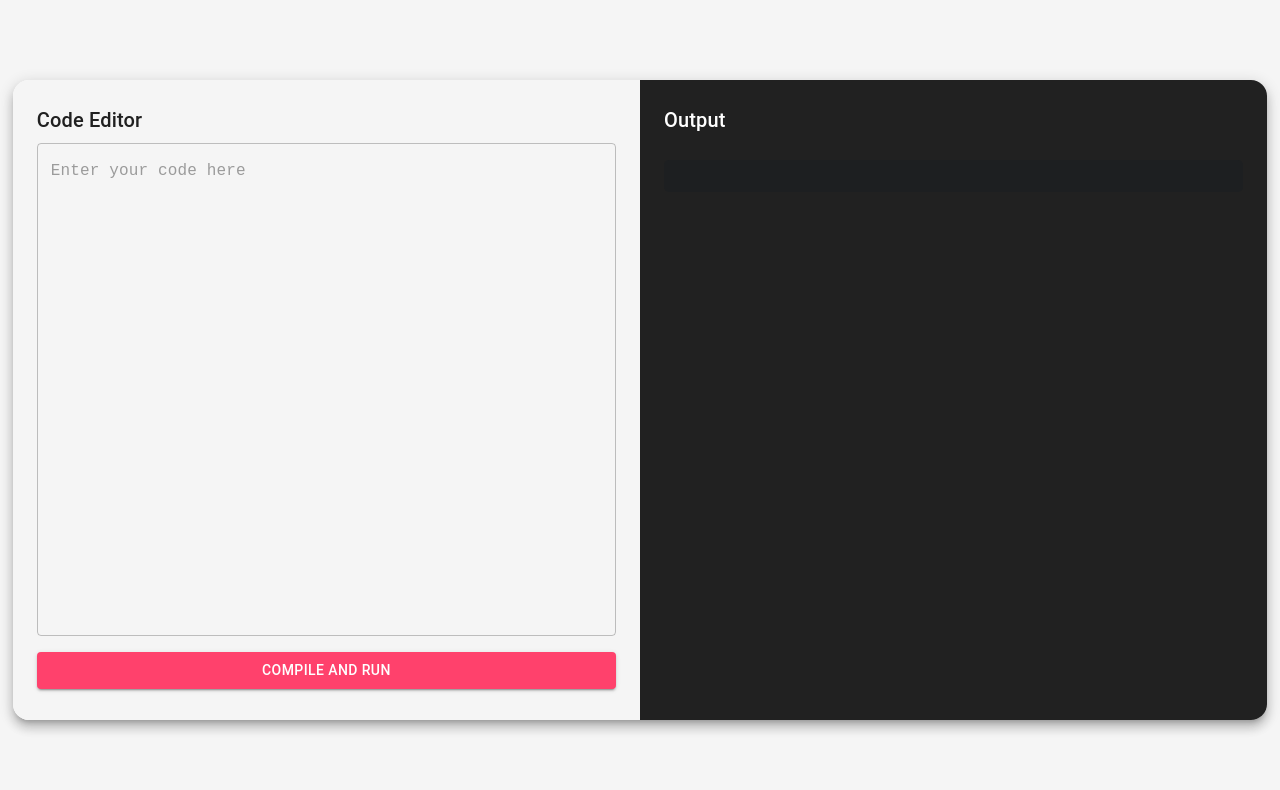
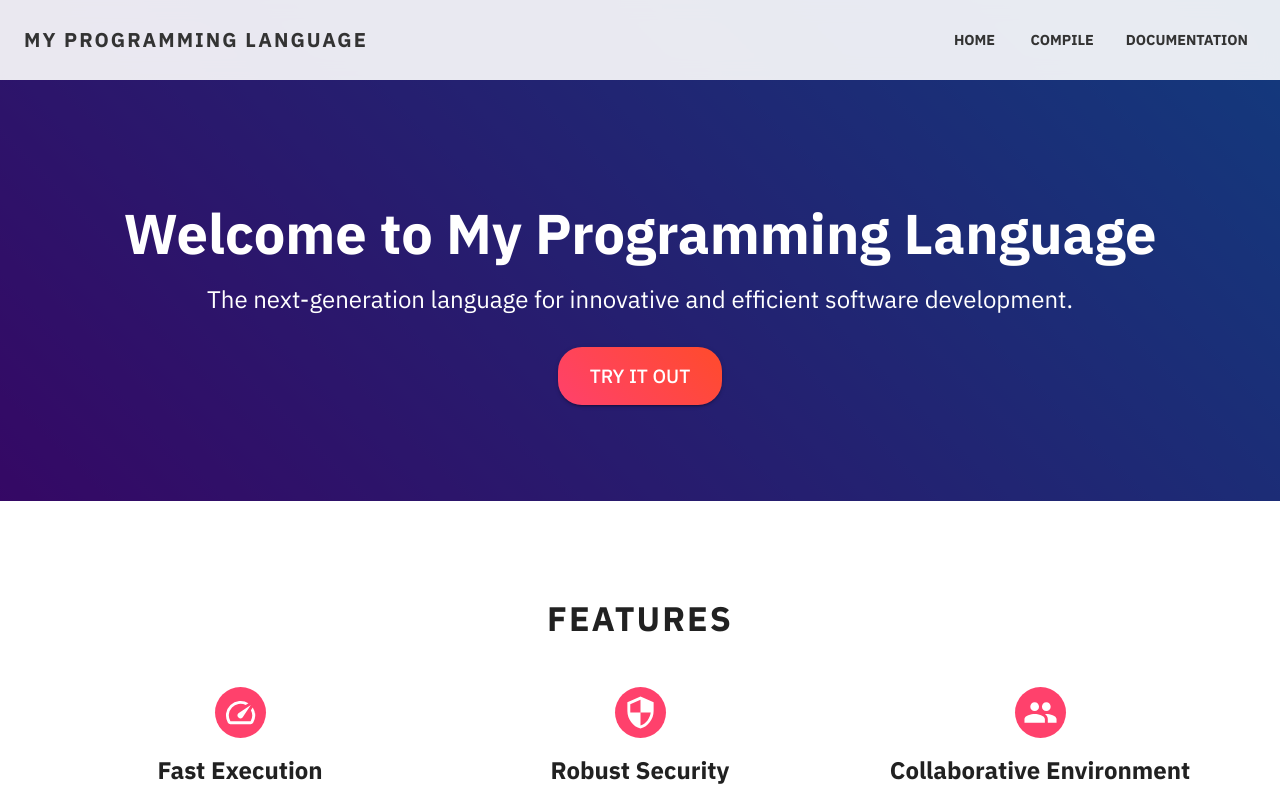
Before and after one commit to cee8/prog-lang-template, a React (Create React App) app: page / in a window 1280 px wide. Shown: the top 790 px of the page. Built offline with nearby package versions, Linux system fonts and the light colour scheme.

Commit message:
Fixed console and made the home icons pink to match with the rest of the website.

```diff
--- a/src/App.js
+++ b/src/App.js
@@ -1,115 +1,40 @@
-// src/pages/CompilationPage/CompilationPage.jsx
-import React, { useState } from 'react';
-import { Box, Typography, TextField, Button, Paper, styled } from '@mui/material';
-import { Prism as SyntaxHighlighter } from 'react-syntax-highlighter';
-import { atomDark } from 'react-syntax-highlighter/dist/esm/styles/prism';
-import axios from 'axios';
+import React from 'react';
+import { BrowserRouter as Router, Routes, Route } from 'react-router-dom';
+import Header from './components/Header/Header';
+import Footer from './components/Footer/Footer'; // Adjust the path as necessary
+import HomePage from './pages/HomePage/HomePage'; // Adjust the path according to your project structure
+import DocsPage from './pages/DocsPage/DocsPage';
+import GettingStarted from './pages/GettingStartedPage/GettingStartedPage';
+import LanguageSyntax from './pages/LanguageSyntaxPage/LanguageSyntaxPage';
+import StandardLibrary from './pages/StandardLibraryPage/StandardLibraryPage';
+import CompilationPage from './pages/CompilationPage/CompilationPage';
+import { ThemeProvider } from '@mui/material/styles';
+import Box from '@mui/material/Box';
 
-const CompilationContainer = styled(Box)(({ theme }) => ({
-  display: 'flex',
-  justifyContent: 'center',
-  alignItems: 'center',
-  minHeight: '100vh',
-  backgroundColor: theme.palette.grey[100],
-  marginBottom: -9,
-}));
+import theme from './styles/theme'; // replace with the path to your theme file
 
-const FloatingWindow = styled(Paper)(({ theme }) => ({
-  display: 'flex',
-  flexDirection: 'row',
-  width: '98%',
-  height: '80vh',
-  borderRadius: theme.spacing(2),
-  boxShadow: theme.shadows[8],
-  overflow: 'hidden',
-}));
+function App() {
+  return (
+    <ThemeProvider theme={theme}>
+      <Router>
+        <Box display="flex" flexDirection="column" minHeight="100vh">
+          <Header />
+          <Box component="main" flexGrow={1}>
+            <Routes>
+              <Route path="/" element={<HomePage />} />
+              <Route path="/compile" element={<CompilationPage />} />
+              <Route path="/docs" element={<DocsPage />} />
+              <Route path="/docs/getting-started" element={<GettingStarted />} />
+              <Route path="/docs/syntax" element={<LanguageSyntax />} />
+              <Route path="/docs/standard-library" element={<StandardLibrary />} />
+              {/* Future routes will go here */}
+            </Routes>
+          </Box>
+          <Footer />
+        </Box>
+      </Router>
+    </ThemeProvider>
+  );
+}
 
-const EditorContainer = styled(Box)(({ theme }) => ({
-  flex: 1,
-  padding: theme.spacing(3),
-  backgroundColor: theme.palette.grey[100],
-}));
-
-const OutputContainer = styled(Box)(({ theme }) => ({
-  flex: 1,
-  padding: theme.spacing(3),
-  backgroundColor: theme.palette.grey[900],
-  color: theme.palette.common.white,
-}));
-
-const CodeInput = styled(TextField)(({ theme }) => ({
-  '& .MuiInputBase-root': {
-    fontFamily: 'monospace',
-    fontSize: '1rem',
-  },
-}));
-
-const OutputBox = styled(Box)(({ theme }) => ({
-  fontFamily: 'monospace',
-  fontSize: '1rem',
-  overflow: 'auto',
-  marginTop: theme.spacing(2),
-}));
-
-const CompileButton = styled(Button)(({ theme }) => ({
-  marginTop: theme.spacing(2),
-  backgroundColor: '#ff416c',
-  '&:hover': {
-    backgroundColor: '#e03560', // Darker shade for hover
-  },
-  width: '100%'
-}));
-
-const CompilationPage = () => {
-  const [code, setCode] = useState('');
-  const [output, setOutput] = useState('');
-
-  const handleCompile = async () => {
-    try {
-      const response = await axios.post(`${process.env.REACT_APP_API_URL || 'http://localhost:4000'}/compile`, {
-        code,
-        outputType: 'js' // Adjust this as necessary for your application
-      });
-      console.log("Response Data:", response.data); // Log the response data
-      setOutput(response.data.output || "No output returned."); // Handle undefined or null output
-    } catch (error) {
-      console.error("Request Failed:", error);
-      setOutput(`Compilation Error: ${error.response ? error.response.data.error : error.message}`);
-    }
-  };
-
-  return (
-    <CompilationContainer>
-      <FloatingWindow>
-        <EditorContainer>
-          <Typography variant="h6" gutterBottom>
-            Code Editor
-          </Typography>
-          <CodeInput
-            multiline
-            rows={20}
-            placeholder="Enter your code here"
-            value={code}
-            onChange={(e) => setCode(e.target.value)}
-            fullWidth
-          />
-          <CompileButton variant="contained" color="primary" onClick={handleCompile}>
-            Compile and Run
-          </CompileButton>
-        </EditorContainer>
-        <OutputContainer>
-          <Typography variant="h6" gutterBottom>
-            Output
-          </Typography>
-          <OutputBox>
-            <SyntaxHighlighter language="text" style={atomDark}>
-              {output}
-            </SyntaxHighlighter>
-          </OutputBox>
-        </OutputContainer>
-      </FloatingWindow>
-    </CompilationContainer>
-  );
-};
-
-export default CompilationPage;
+export default App;
--- a/src/components/FeaturesSection/FeaturesSection.jsx
+++ b/src/components/FeaturesSection/FeaturesSection.jsx
@@ -27,11 +27,11 @@ const Feature = styled(Box)(({ theme }) => ({
 }));
 
 const FeatureIcon = styled(IconButton)(({ theme }) => ({
-  backgroundColor: theme.palette.primary.main,
+  backgroundColor: '#ff416c',
   color: theme.palette.getContrastText(theme.palette.primary.main),
   marginBottom: theme.spacing(2),
   '&:hover': {
-    backgroundColor: theme.palette.primary.dark,
+    backgroundColor: '#ef416c',
   },
   fontSize: '48px',
 }));
--- a/src/pages/CompilationPage/CompilationPage.jsx
+++ b/src/pages/CompilationPage/CompilationPage.jsx
@@ -1,8 +1,8 @@
-// src/pages/CompilationPage/CompilationPage.jsx
 import React, { useState } from 'react';
-import { Box, Typography, TextField, Button, Grid, Paper, styled } from '@mui/material';
+import { Box, Typography, TextField, Button, Paper, styled } from '@mui/material';
 import { Prism as SyntaxHighlighter } from 'react-syntax-highlighter';
 import { atomDark } from 'react-syntax-highlighter/dist/esm/styles/prism';
+import axios from 'axios';
 
 const CompilationContainer = styled(Box)(({ theme }) => ({
   display: 'flex',
@@ -52,16 +52,29 @@ const OutputBox = styled(Box)(({ theme }) => ({
 
 const CompileButton = styled(Button)(({ theme }) => ({
   marginTop: theme.spacing(2),
+  backgroundColor: '#ff416c',
+  '&:hover': {
+    backgroundColor: '#e03560', // Darker shade for hover
+  },
+  width: '100%'
 }));
 
 const CompilationPage = () => {
   const [code, setCode] = useState('');
   const [output, setOutput] = useState('');
 
-  const handleCompile = () => {
-    // TODO: Integrate with your grammar, analyzer, and compiler
-    // Compile the code and update the output state with the result
-    setOutput('Compilation output goes here');
+  const handleCompile = async () => {
+    try {
+      const response = await axios.post(`${process.env.REACT_APP_API_URL || 'http://localhost:4000'}/compile`, {
+        code,
+        outputType: 'js' // Adjust this as necessary for your application
+      });
+      console.log("Response Data:", response.data); // Log the response data
+      setOutput(response.data.output || "No output returned."); // Handle undefined or null output
+    } catch (error) {
+      console.error("Request Failed:", error);
+      setOutput(`Compilation Error: ${error.response ? error.response.data.error : error.message}`);
+    }
   };
 
   return (
```
Also changed, not shown: src/components/HeroSection/HeroSection.jsx (line endings or trailing spaces).
